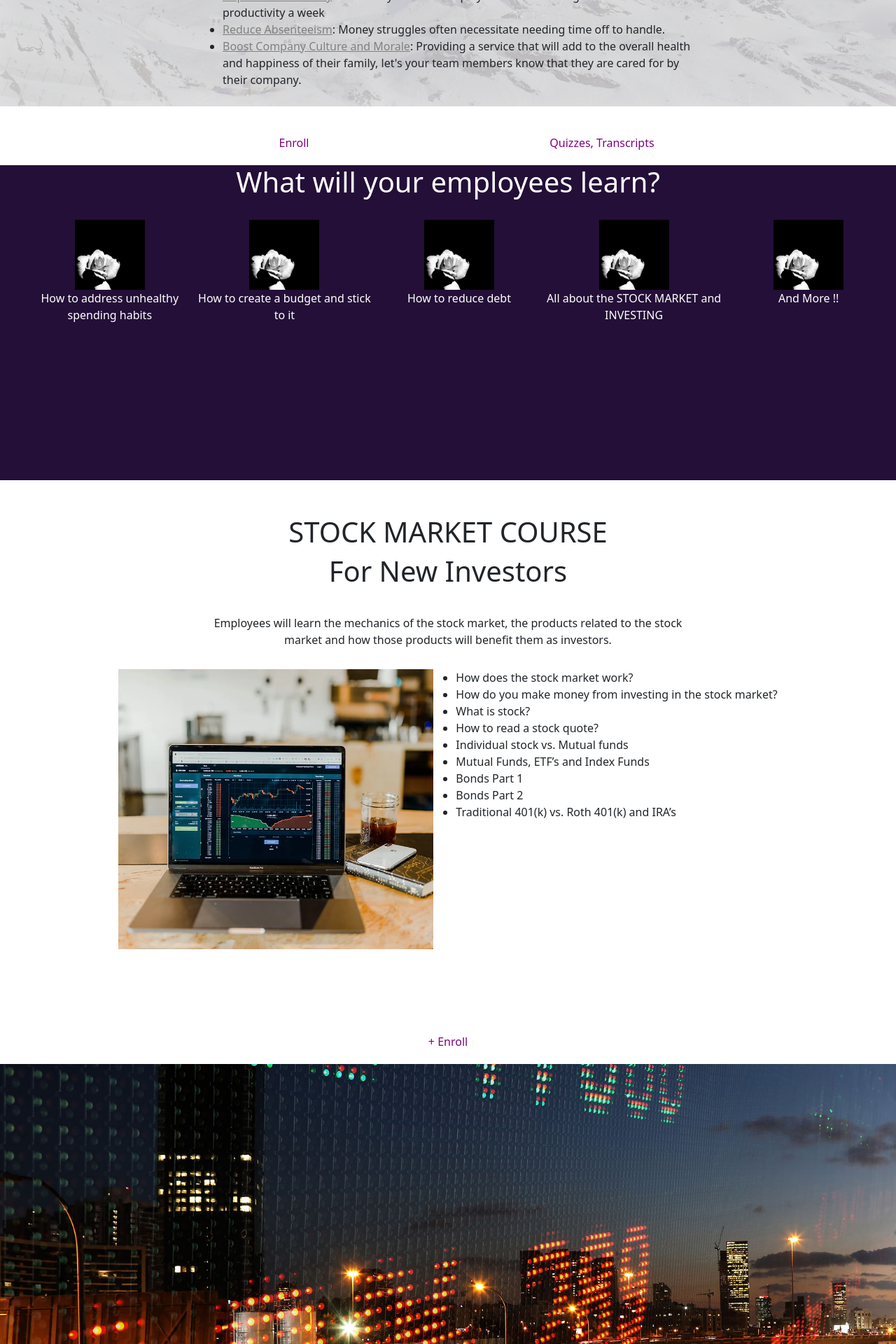
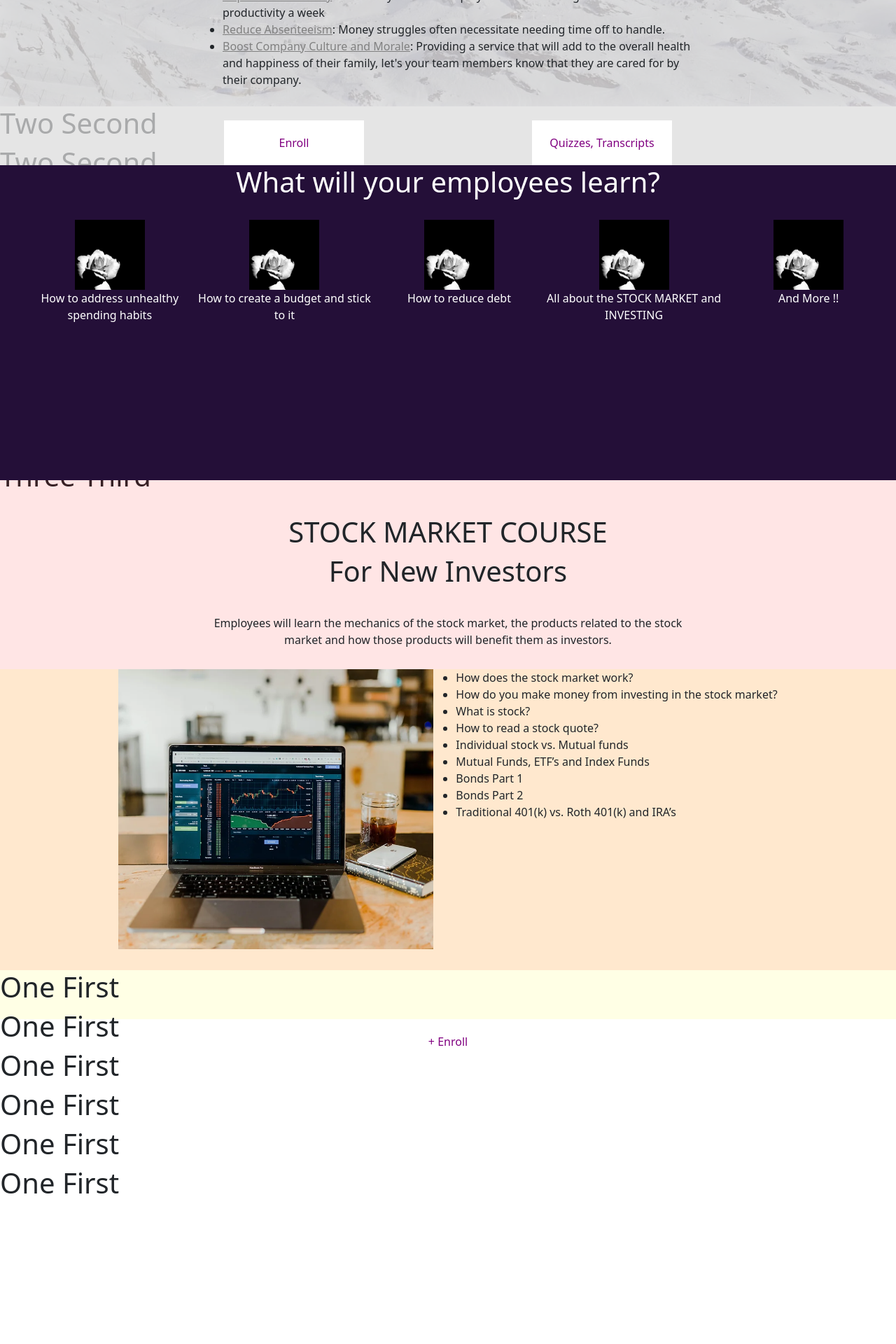
Before and after one commit to DanielSWaite190/stocks_bonding, a React (Create React App) app: page / in a window 1280 px wide. Shown: the part 1516-3436 px from the top of the page at 70% size. After the commit the page ends 3233 px from the top, so only its background shows below. Built offline with nearby package versions, Linux system fonts and the light colour scheme.

Commit message:
Before refactor

```diff
--- a/src/pages/Home.css
+++ b/src/pages/Home.css
@@ -102,9 +102,11 @@ button {
 
 
 #course{
-    height: 450px;
+    /* height: 830px; */
+    height: 700px;
     text-align: center;
     background-color: white;
+    background-color:rgba(255, 0, 0, 0.10);
 }
 
 #titel{
@@ -122,6 +124,7 @@ button {
     justify-content: center;
     text-align: left;
     height: 500px;
+    background-color: rgba(255, 255, 0, 0.10);
 }
 
 
--- a/src/pages/Home.jsx
+++ b/src/pages/Home.jsx
@@ -32,7 +32,8 @@ function home () {
             <h2>72% OF EMPLOYEES ARE FINANCIALLY STRESSED</h2>
 
           </section>
-            <p style={{textAlign: "center"}}>Healing your team's financial stress will impact:</p>
+
+          <p style={{textAlign: "center"}}>Healing your team's financial stress will impact:</p>
 
           <section id="s_three">
             <ul>
@@ -114,12 +115,35 @@ function home () {
             </div>
             <button> + Enroll</button>
 
-          <ParallaxImg img={display_board} size={"400px"}/>
+            {/* <ParallaxImg img={display_board} size={"400px"}/> */}
 
-        </div>
+          </div> {/* course */}
 
-        </div>
-      </div>
+          <h1>One First</h1>
+          <h1>One First</h1>
+          <h1>One First</h1>
+          <h1>One First</h1>
+          <h1>One First</h1>
+          <h1>One First</h1>
+
+        </div> {/* text */}
+
+
+        <h1>Two Second</h1>
+        <h1>Two Second</h1>
+        <h1>Two Second</h1>
+        <h1>Two Second</h1>
+        <h1>Two Second</h1>
+
+
+      </div> {/* body */}
+
+      <h1>Three Third</h1>
+      <h1>Three Third</h1>
+      <h1>Three Third</h1>
+      <h1>Three Third</h1>
+      <h1>Three Third</h1>
+
     </React.Fragment>
   );
 }
```
Also changed, not shown: 1 other file (tests, documents, lock files or other folders).
